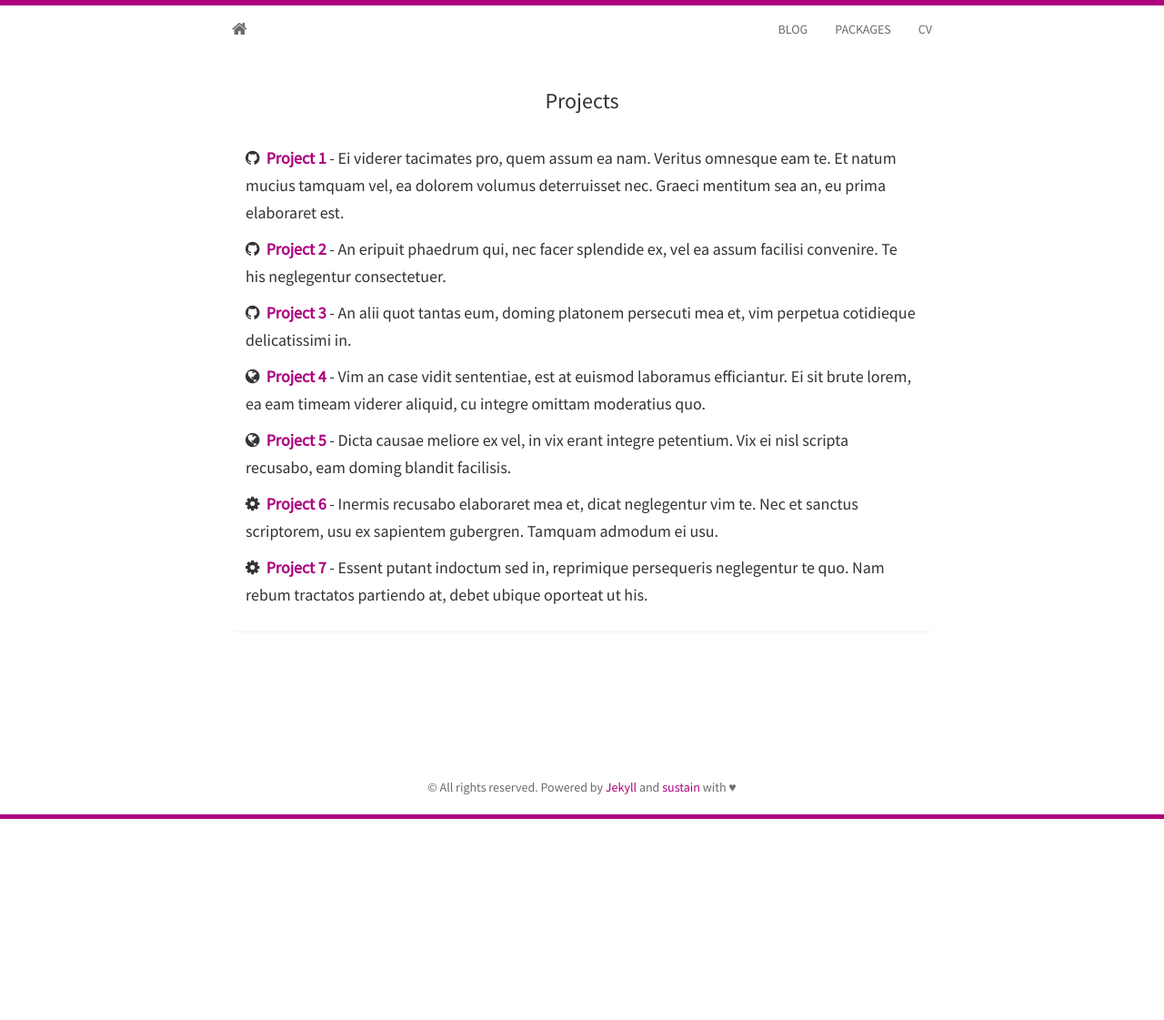
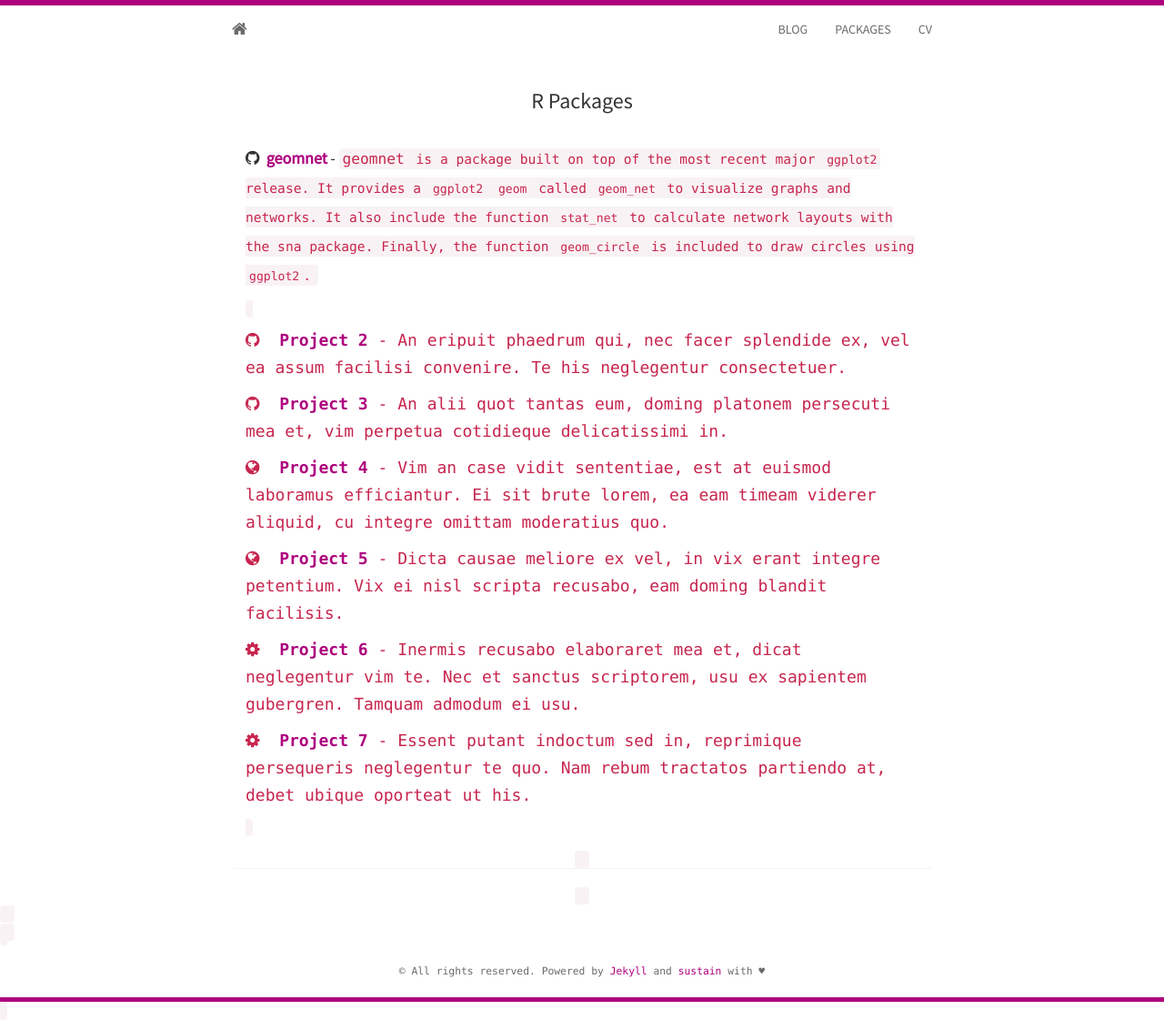
Before and after one commit to sctyner/sctyner.github.io, a Jekyll site: the page built from packages.html, in a window 1280 px wide. Shown: the whole page at 91% size. Built offline with Jekyll 4.4.1, drawn with Linux system fonts in a browser that asks for light colours; nearby versions of some CDN libraries; before the commit the page ends 900 px from its top, so only the background shows below that.

Commit message:
add package to package list

```diff
--- a/_includes/packages.html
+++ b/_includes/packages.html
@@ -1,12 +1,11 @@
 <section id="packages">
 <div class="container">
-  <h3>Projects</h3>
+  <h3>R Packages</h3>
   <div class="panel panel-default">
     <div class="panel-body">
 		<h5>
-			<i class="fa fa-github"></i>&nbsp;&nbsp;<strong><a href="#">Project 1</a></strong>
-			- Ei viderer tacimates pro, quem assum ea nam. Veritus omnesque eam te. Et natum mucius tamquam vel,
-			ea dolorem volumus deterruisset nec. Graeci mentitum sea an, eu prima elaboraret est.
+			<i class="fa fa-github"></i>&nbsp;&nbsp;<strong><a href="https://github.com/sctyner/geomnet">geomnet</a></strong>
+			- <code>geomnet<code/> is a package built on top of the most recent major <code>ggplot2</code> release. It provides a <code>ggplot2</code> <code>geom</code> called <code>geom_net</code> to visualize graphs and networks. It also include the function <code>stat_net</code> to calculate network layouts with the sna package. Finally, the function <code>geom_circle</code> is included to draw circles using <code>ggplot2</code>.
 		</h5>
 		<h5>
 			<i class="fa fa-github"></i>&nbsp;&nbsp;<strong><a href="#">Project 2</a></strong>
```
